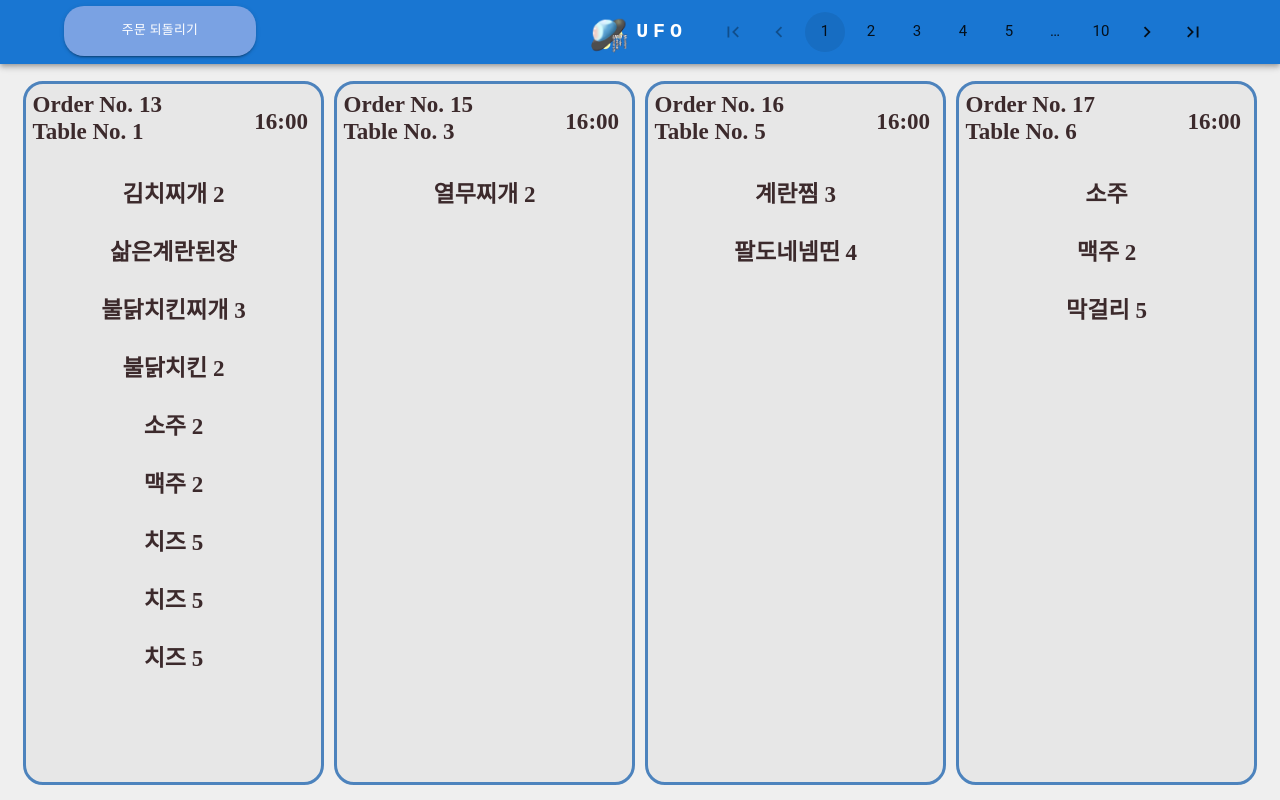
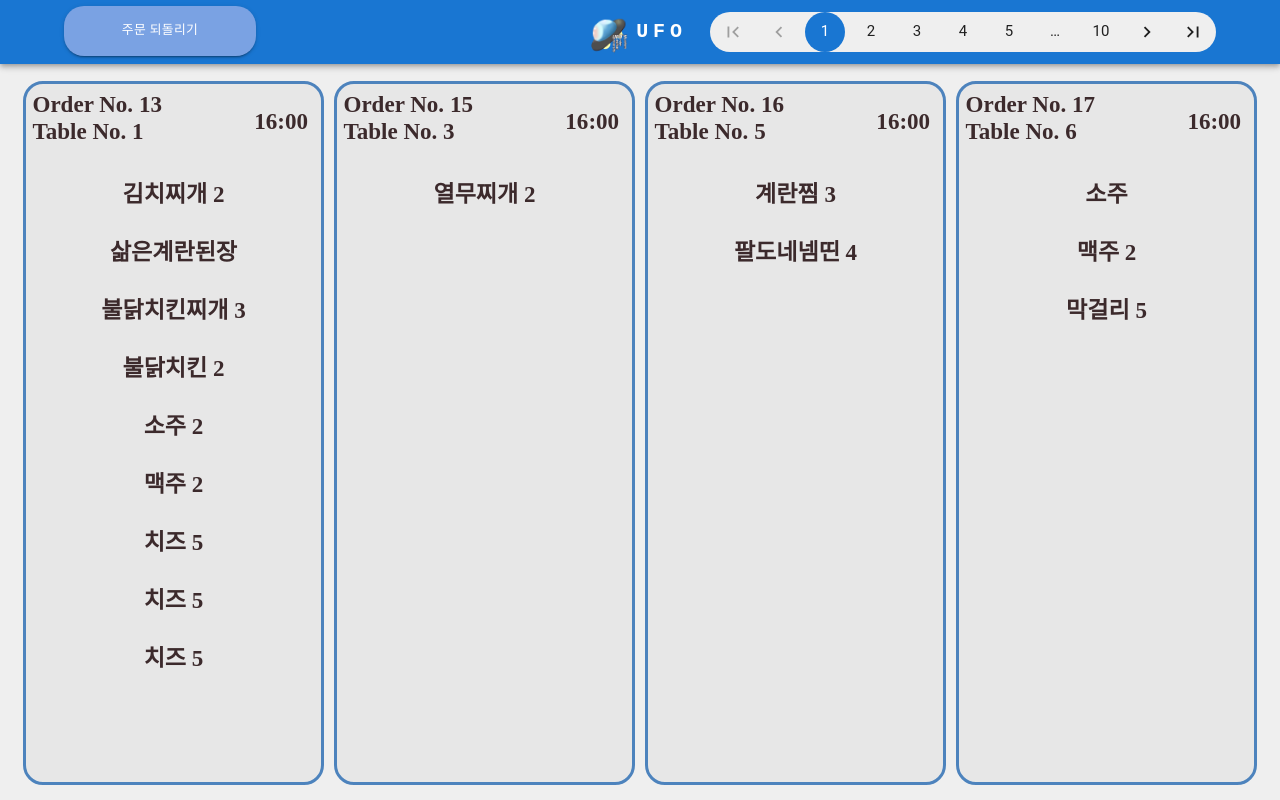
Before and after one commit to UFO-System/ufo-front, a React (Vite) app: page /KitchenPage in a window 1280 px wide. Built offline with nearby package versions, Linux system fonts and the light colour scheme.

Commit message:
Modify: 페이지네이션 스타일 변경

```diff
--- a/src/components/Mobile/Kitchen/Header.jsx
+++ b/src/components/Mobile/Kitchen/Header.jsx
@@ -29,13 +29,15 @@ const Header = () => {
       <Pagination
       showFirstButton
       showLastButton
+      color="primary"
       count={10}
       size="large"
       sx={{
+        borderRadius: 5,
         position: "absolute",
         top: "1.5vh",
         right: "5vw",
-        color: "white"
+        background: "#efefef"
         }}/>
     </div>
 
```
